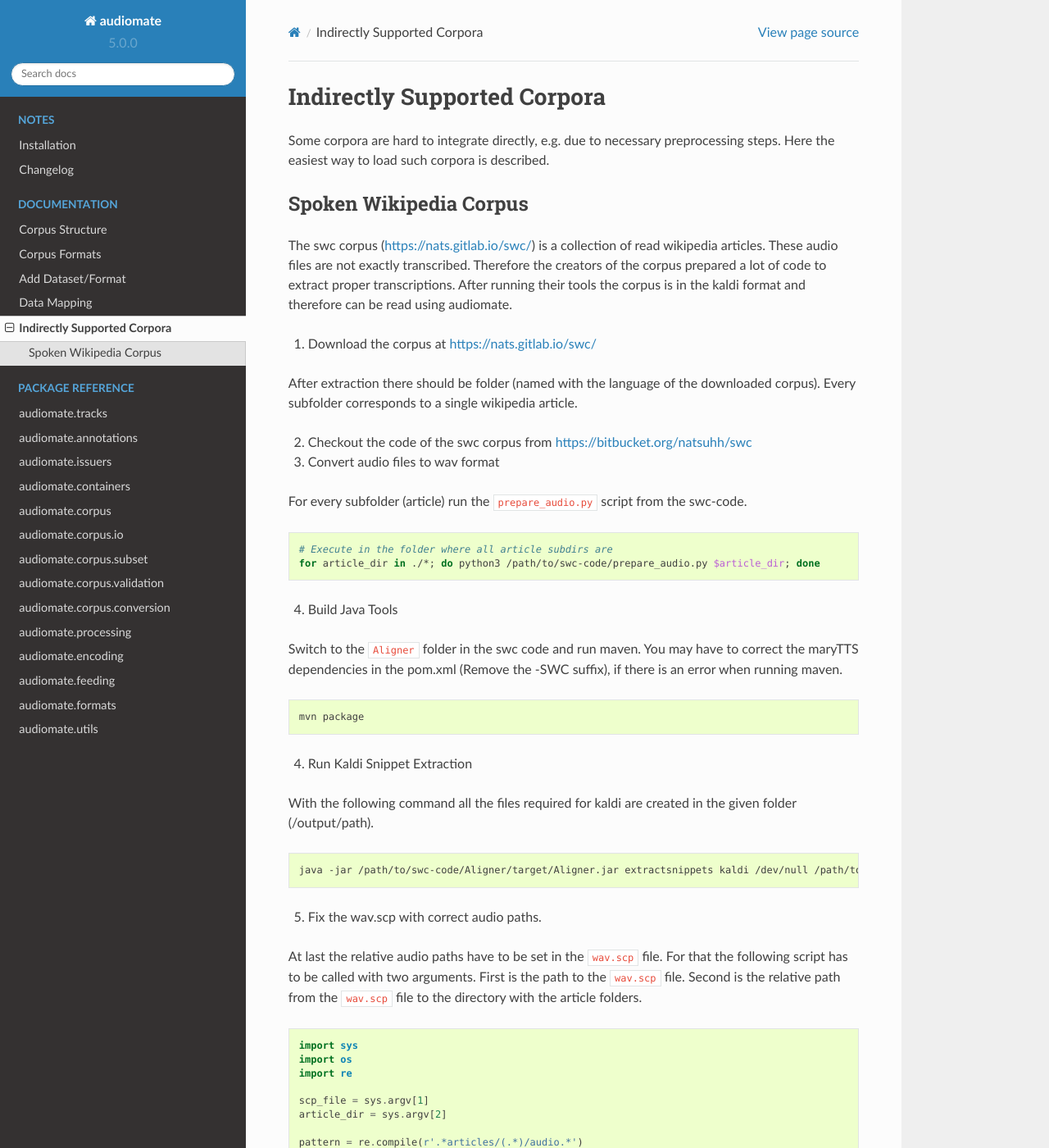
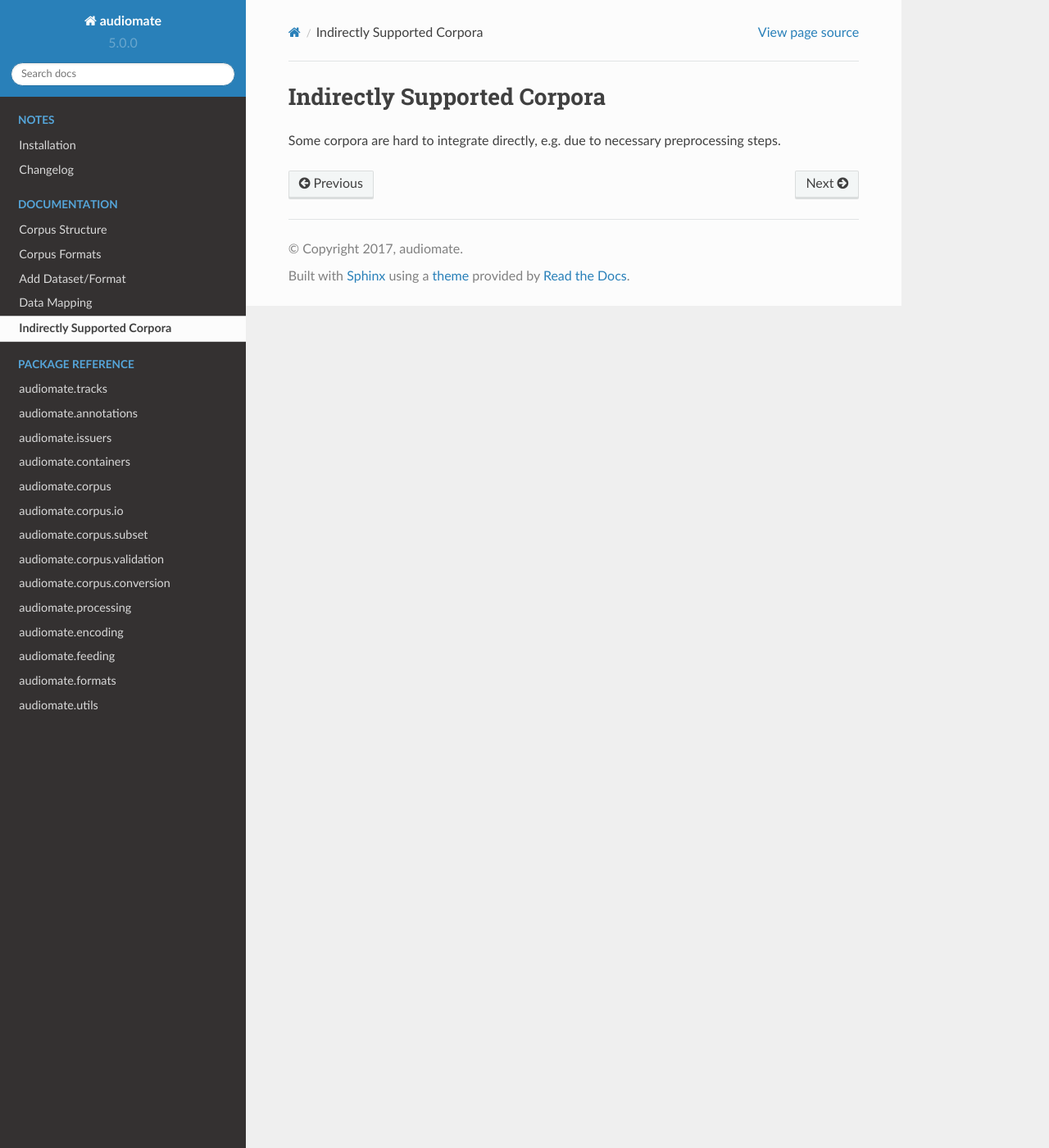
Before and after one commit to ynop/audiomate, a Sphinx documentation site: the page built from docs/documentation/indirect_support.rst, in a window 1280 px wide and 1400 px high. Shown: the whole window at 82% size. Built offline with Sphinx 7.4.7 and the Read the Docs theme 2.0.0, drawn with Linux system fonts in a browser that asks for light colours; some of the changed text lies outside the part shown.

Commit message:
Updated docs

```diff
--- a/docs/documentation/indirect_support.rst
+++ b/docs/documentation/indirect_support.rst
@@ -2,80 +2,3 @@ Indirectly Supported Corpora
 ============================
 
 Some corpora are hard to integrate directly, e.g. due to necessary preprocessing steps.
-Here the easiest way to load such corpora is described.
-
-Spoken Wikipedia Corpus
------------------------
-
-The swc corpus (https://nats.gitlab.io/swc/) is a collection of read wikipedia articles.
-These audio files are not exactly transcribed.
-Therefore the creators of the corpus prepared a lot of code to extract proper transcriptions.
-After running their tools the corpus is in the kaldi format and therefore can be read using audiomate.
-
-1. Download the corpus at https://nats.gitlab.io/swc/
-
-After extraction there should be folder (named with the language of the downloaded corpus).
-Every subfolder corresponds to a single wikipedia article.
-
-2. Checkout the code of the swc corpus from https://bitbucket.org/natsuhh/swc
-
-3. Convert audio files to wav format
-
-For every subfolder (article) run the ``prepare_audio.py`` script from the swc-code.
-
-.. code-block:: bash
-
-    # Execute in the folder where all article subdirs are
-    for article_dir in ./*; do python3 /path/to/swc-code/prepare_audio.py $article_dir; done
-
-4. Build Java Tools
-
-Switch to the ``Aligner`` folder in the swc code and run maven.
-You may have to correct the maryTTS dependencies in the pom.xml (Remove the -SWC suffix),
-if there is an error when running maven.
-
-.. code-block:: bash
-
-    mvn package
-
-4. Run Kaldi Snippet Extraction
-
-With the following command all the files required for kaldi are created in the given folder (/output/path).
-
-.. code-block:: bash
-
-    java -jar /path/to/swc-code/Aligner/target/Aligner.jar extractsnippets kaldi /dev/null /path/to/articles/ /output/path
-
-5. Fix the wav.scp with correct audio paths.
-
-At last the relative audio paths have to be set in the ``wav.scp`` file.
-For that the following script has to be called with two arguments.
-First is the path to the ``wav.scp`` file.
-Second is the relative path from the ``wav.scp`` file to the directory with the article folders.
-
-.. code-block:: python
-
-    import sys
-    import os
-    import re
-
-    scp_file = sys.argv[1]
-    article_dir = sys.argv[2]
-
-    pattern = re.compile(r'.*articles/(.*)/audio.*')
-
-    entries = []
-
-    with open(scp_file, 'r') as f:
-        for line in f:
-            parts = line.strip().split(sep=' ', maxsplit=1)
-            idx = parts[0]
-            match = pattern.match(parts[1])
-
-            if match is not None:
-                article_id = match.group(1)
-                path = os.path.join(article_dir, article_id, 'audio.wav')
-                entries.append('{} {}'.format(idx, path))
-
-    with open(scp_file, 'w') as f:
-        f.write('\n'.join(entries))
--- a/docs/notes/changelog.rst
+++ b/docs/notes/changelog.rst
@@ -7,6 +7,11 @@ Next Version
 **Breaking Changes**
 
 **New Features**
+
+* Added Downloader for SWC Corpus ((:class:`audiomate.corpus.io.SWCDownloader`).
+
+* Updated SWC-Reader (:class:`audiomate.corpus.io.SWCReader`) with an own implementation,
+  so no manual preprocessing is needed anymore.
 
 * Added conversion class (:class:`audiomate.corpus.conversion.WavAudioFileConverter`) to convert
   all files (or files that do not meet the requirements) of a corpus.
```
Also changed, not shown: README.md (+1 -3 lines), docs/reference/io.rst (+9 -0 lines).
